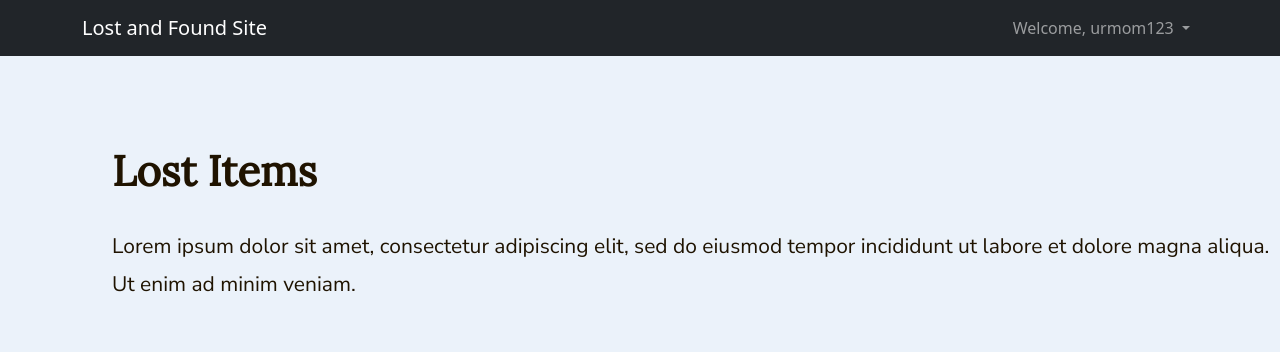
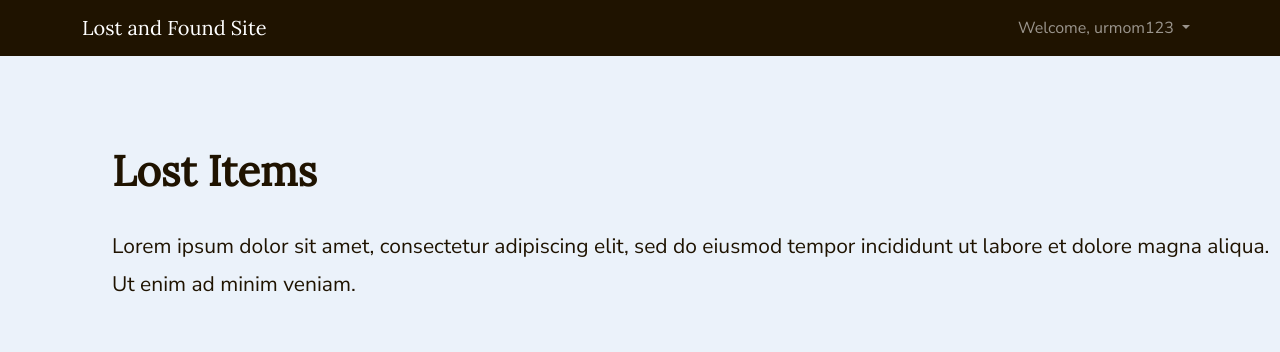
Before and after one commit to rebeccayu2015/lofosite, a Django app: page / in a window 1280 px wide; the page is wider, and only the part inside the window is pictured. Shown: the top 352 px of that part. Run offline with Django 4.2, Linux system fonts and the light colour scheme; a user stored in the database is signed in; some libraries are stand-ins or nearby versions.

Commit message:
Styled nav bar

```diff
--- a/templates/base.html
+++ b/templates/base.html
@@ -368,6 +368,16 @@
         font-size: 16px;
       }
 
+      .navbar-brand{
+        font-family: 'Lora';
+      }
+
+      #navmenu{
+        font-family: 'Nunito Sans', sans-serif;
+      }
+
+
+
 
     </style>
 
@@ -375,7 +385,7 @@
     {% endblock %}
   </head>
   <body>
-    <nav class="navbar navbar-expand-lg navbar-dark bg-dark fixed-top">
+    <nav class="navbar navbar-expand-lg navbar-dark fixed-top" style="background-color:#1F1300;">
       <div class="container">
         <a class="navbar-brand" href="{% url 'item_list' %}">Lost and Found Site</a>
         <button class="navbar-toggler" type="button" data-bs-toggle="collapse" data-bs-target="#navmenu">
```
Also changed, not shown: db.sqlite3.
